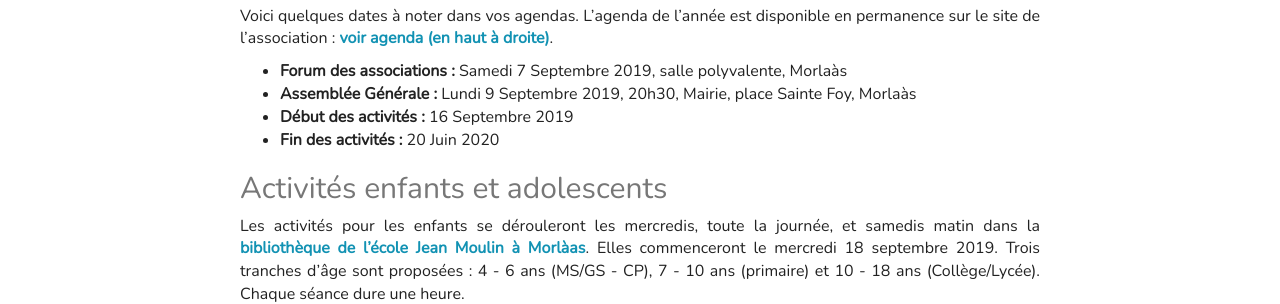
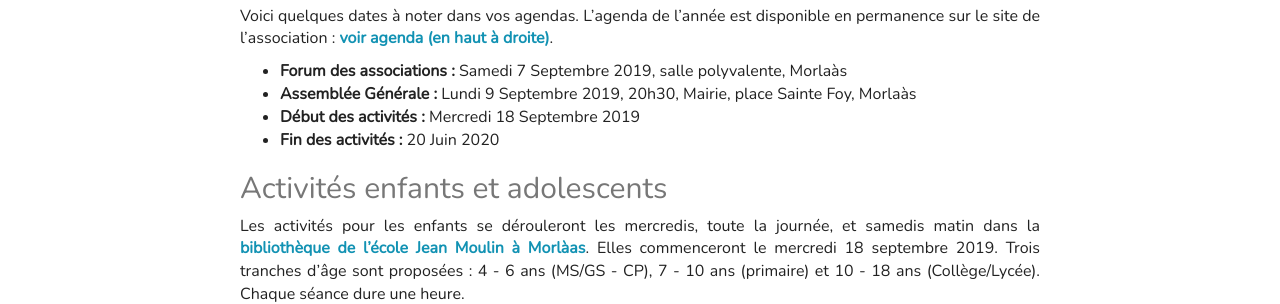
Before and after one commit to mlangues64/mlangues64.github.io, a Jekyll site: the page built from _posts/2019-08-26-inscription2019-2020.markdown, in a window 1280 px wide and 900 px high, scrolled down 434 px. Shown: the part 154-458 px from the top of the window. Built offline with Jekyll 4.4.1, drawn with Linux system fonts in a browser that asks for light colours; nearby versions of some CDN libraries.

Commit message:
date début activités

```diff
--- a/_posts/2019-08-26-inscription2019-2020.markdown
+++ b/_posts/2019-08-26-inscription2019-2020.markdown
@@ -35,7 +35,7 @@ en permanence sur le site de l'association : [voir agenda (en haut à droite)]({
 
 * **Forum des associations :** Samedi 7 Septembre 2019, salle polyvalente, Morlaàs
 * **Assemblée Générale :** Lundi 9 Septembre 2019, 20h30, Mairie, place Sainte Foy, Morlaàs
-* **Début des activités :** 16 Septembre 2019
+* **Début des activités :** Mercredi 18 Septembre 2019
 * **Fin des activités :** 20 Juin 2020
 
 ## Activités enfants et adolescents
```
